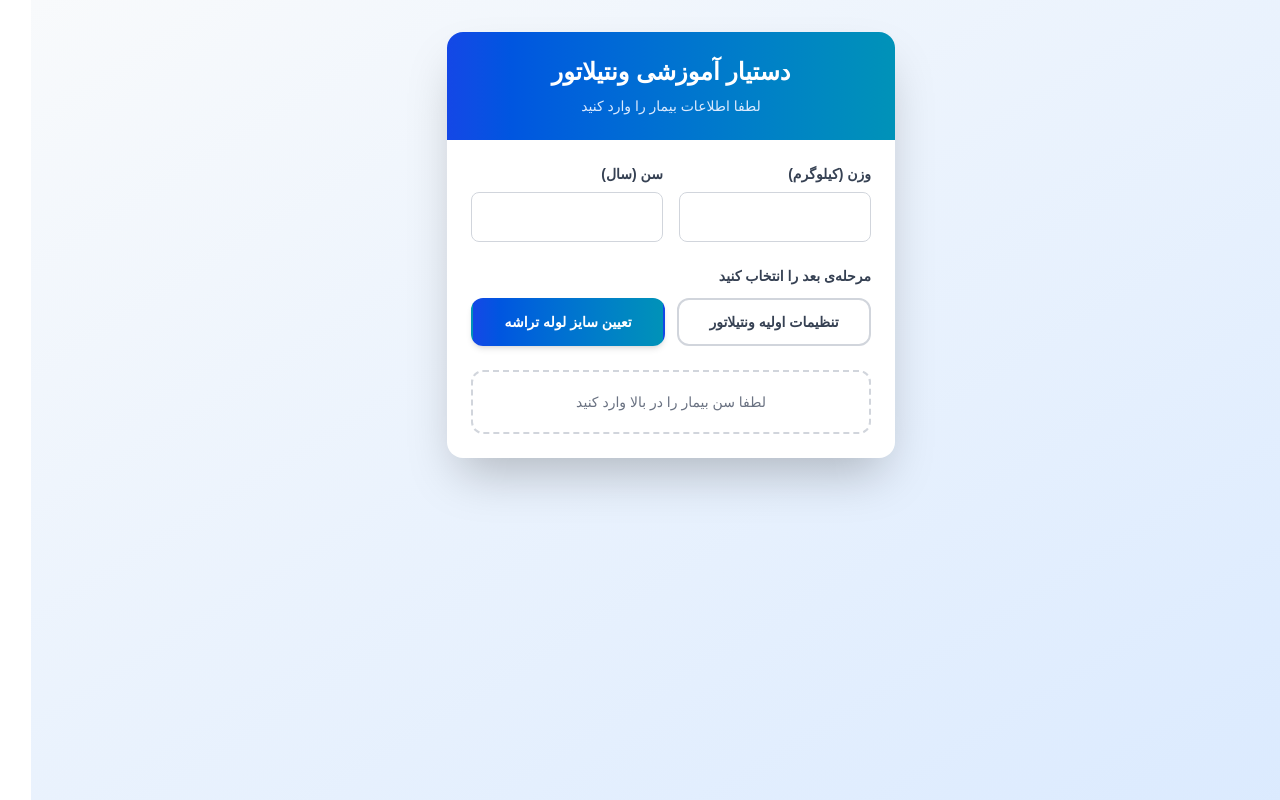
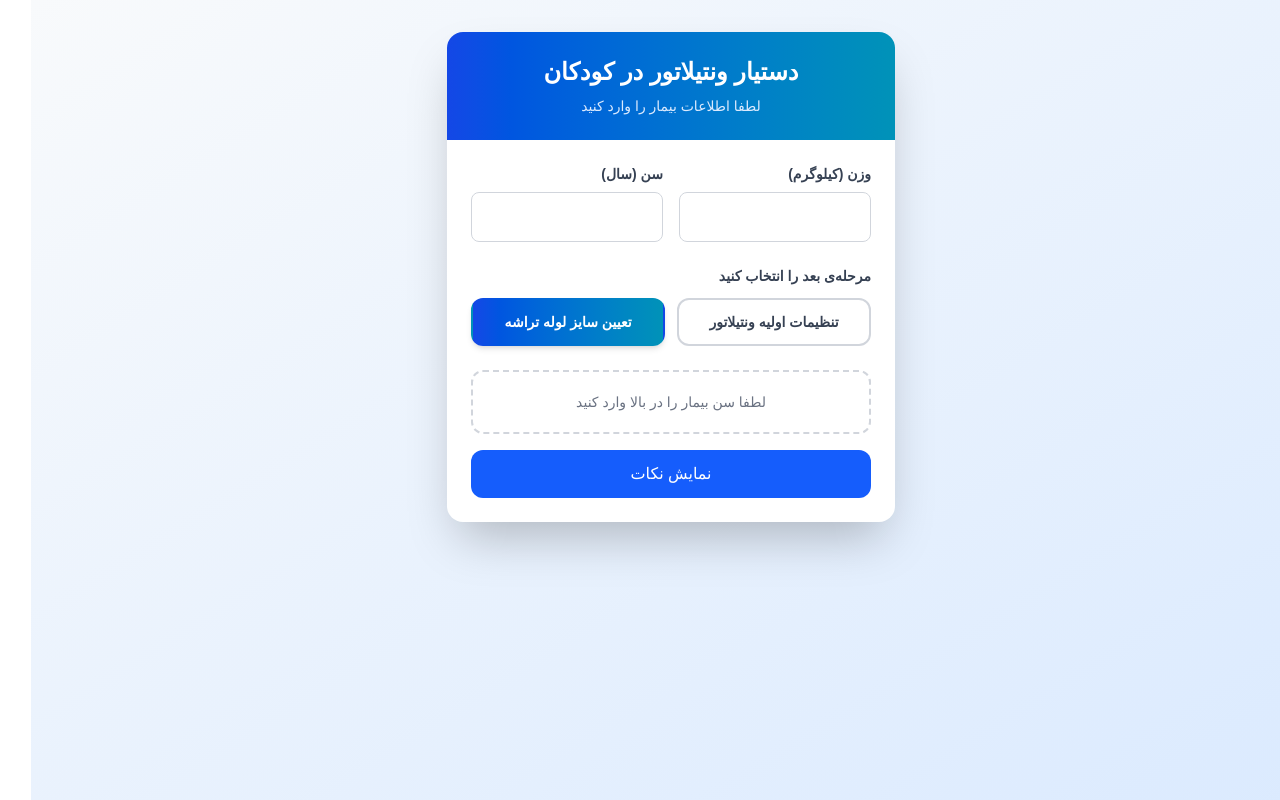
Before and after one commit to mohsenjamalpoor/ventilatorassistant, a Next.js app: page / in a window 1280 px wide. Both pictures are taken after a click on the button "تعیین سایز لوله تراشه". Built offline with nearby package versions, Linux system fonts and the light colour scheme.

Commit message:
adding note ett to project

```diff
--- a/src/components/template/homePage.js
+++ b/src/components/template/homePage.js
@@ -20,6 +20,7 @@ function HomePage() {
   const [normalLungCondition, setNormalLungCondition] = useState("");
   const [obstructiveDisease, setObstructiveDisease] = useState("");
   const [restrictiveDisease, setRestrictiveDisease] = useState("");
+  const [note, setNote] = useState(false);
 
   const handleSubmit = (e) => {
     e.preventDefault();
@@ -61,7 +62,10 @@ function HomePage() {
     <div className="min-h-screen bg-linear-to-br from-slate-50 to-blue-100 py-8 px-4">
       <div className="max-w-md mx-auto bg-white rounded-2xl shadow-2xl overflow-hidden">
         <div className="bg-linear-to-r from-blue-700 to-cyan-600 p-6 text-white text-center">
-          <h1 className="text-2xl font-bold mb-2">دستیار آموزشی ونتیلاتور</h1>
+          <h1 className="text-2xl font-bold mb-2">
+            {" "}
+            دستیار ونتیلاتور در کودکان
+          </h1>
           <p className="text-blue-100 text-sm">
             لطفا اطلاعات بیمار را وارد کنید
           </p>
@@ -308,6 +312,39 @@ function HomePage() {
                   </div>
                 </div>
               )}
+              <button
+                type="button"
+                onClick={() => setNote((prev) => !prev)}
+                className="w-full mt-4 rounded-xl bg-blue-600 text-white py-3"
+              >
+                {note ? "مخفی کردن نکات" : "نمایش نکات"}
+              </button>
+              {note && (
+                <div>
+                  <div className="mt-6 rounded-2xl border border-amber-200 bg-amber-50 p-5">
+                    <h3 className="font-bold text-amber-800 mb-3">
+                      نکات مهم بالینی
+                    </h3>
+
+                    <ul className="space-y-3 text-sm text-gray-700 leading-7">
+                      <li className="flex gap-2">
+                        <span>
+                          همیشه یک سایز <b>۰٫۵ میلی‌متر بزرگ‌تر</b> و
+                          <b>۰٫۵ میلی‌متر کوچک‌تر</b> از سایز محاسبه‌شده آماده
+                          باشد.
+                        </span>
+                      </li>
+                      <li className="flex gap-2">
+                        <span>
+                          محل صحیح لوله با
+                          <b>Capnography</b>، سمع دوطرفه ریه، بالا آمدن قفسه
+                          سینه و در صورت نیاز CXR تأیید شود.
+                        </span>
+                      </li>
+                    </ul>
+                  </div>
+                </div>
+              )}
             </div>
           )}
         </div>
```
